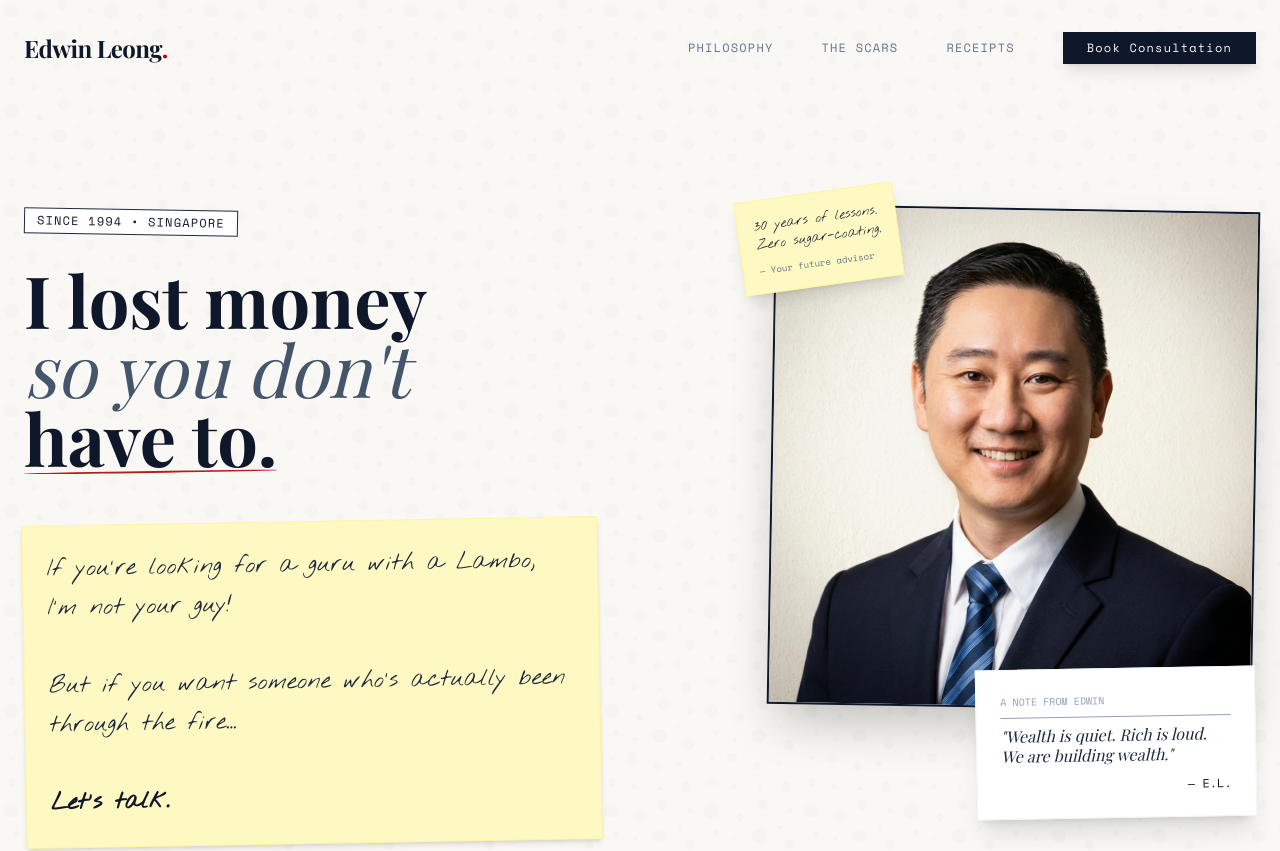
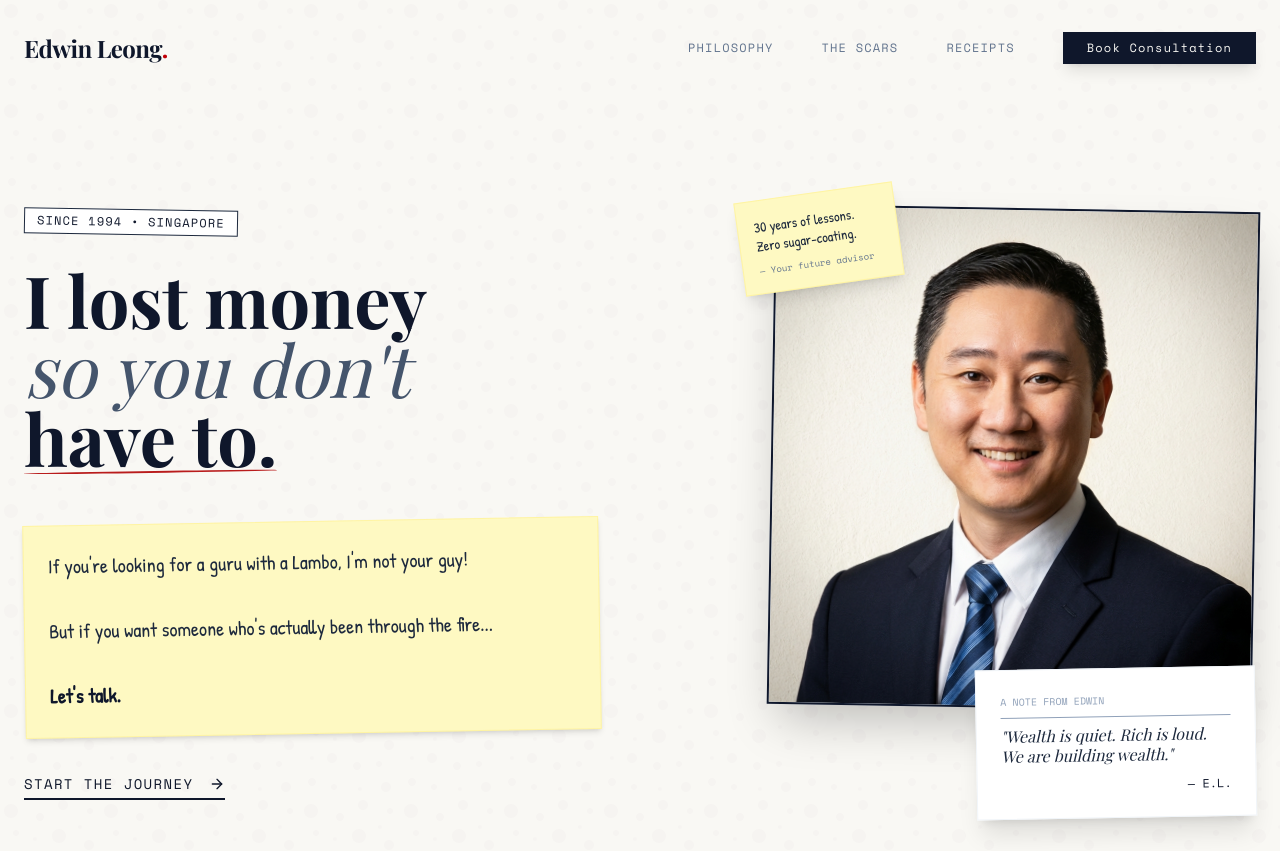
Before and after one commit to usama-1998/edwin-leon, a Next.js app: page / in a window 1280 px wide. Shown: the top 851 px of the page. Built offline with nearby package versions, Linux system fonts and the light colour scheme; a web font is replaced by a local one.

Commit message:
Change to Patrick Hand font - more natural handwritten look, smaller size

```diff
--- a/src/app/globals.css
+++ b/src/app/globals.css
@@ -5,7 +5,7 @@
   --font-playfair: 'Playfair Display', serif;
   --font-inter: 'Inter', sans-serif;
   --font-space-mono: 'Space Mono', monospace;
-  --font-nothing: 'Nothing You Could Do', cursive;
+  --font-hand: 'Patrick Hand', cursive;
 }
 
 /* Font Classes */
@@ -22,7 +22,7 @@
 }
 
 .font-hand {
-  font-family: var(--font-nothing), cursive;
+  font-family: var(--font-hand), cursive;
 }
 
 /* Custom Utilities */
@@ -50,7 +50,7 @@
 
 .tape {
   background-color: rgba(255, 255, 255, 0.4);
-  box-shadow: 0 1px 3px rgba(0,0,0,0.2);
+  box-shadow: 0 1px 3px rgba(0, 0, 0, 0.2);
   backdrop-filter: blur(2px);
   transform: rotate(-2deg);
 }
--- a/src/app/layout.tsx
+++ b/src/app/layout.tsx
@@ -1,5 +1,5 @@
 import './globals.css';
-import { Playfair_Display, Inter, Space_Mono, Nothing_You_Could_Do } from 'next/font/google';
+import { Playfair_Display, Inter, Space_Mono, Patrick_Hand } from 'next/font/google';
 
 // Font Configuration
 const playfair = Playfair_Display({
@@ -21,10 +21,10 @@ const spaceMono = Space_Mono({
   display: 'swap',
 });
 
-const nothing = Nothing_You_Could_Do({
+const patrickHand = Patrick_Hand({
   weight: '400',
   subsets: ['latin'],
-  variable: '--font-nothing',
+  variable: '--font-hand',
   display: 'swap',
 });
 
@@ -39,7 +39,7 @@ export default function RootLayout({
   children: React.ReactNode;
 }) {
   return (
-    <html lang="en" className={`${playfair.variable} ${inter.variable} ${spaceMono.variable} ${nothing.variable}`}>
+    <html lang="en" className={`${playfair.variable} ${inter.variable} ${spaceMono.variable} ${patrickHand.variable}`}>
       <body className="font-sans antialiased bg-[#F9F8F4]">
         {children}
       </body>
--- a/src/components/HeroSection.tsx
+++ b/src/components/HeroSection.tsx
@@ -27,7 +27,7 @@ const HeroSection: React.FC<HeroSectionProps> = ({ onOpenModal }) => {
 
                     {/* Yellow sticky note with formatted text */}
                     <div className="max-w-xl bg-yellow-100 p-6 shadow-md rotate-[-1deg] border border-yellow-200/50 mb-10">
-                        <p className="font-hand text-xl md:text-2xl text-slate-800 leading-relaxed">
+                        <p className="font-hand text-lg md:text-xl text-slate-800 leading-relaxed">
                             If you&apos;re looking for a guru with a Lambo, I&apos;m not your guy!
                             <br /><br />
                             But if you want someone who&apos;s actually been through the fire...
```
